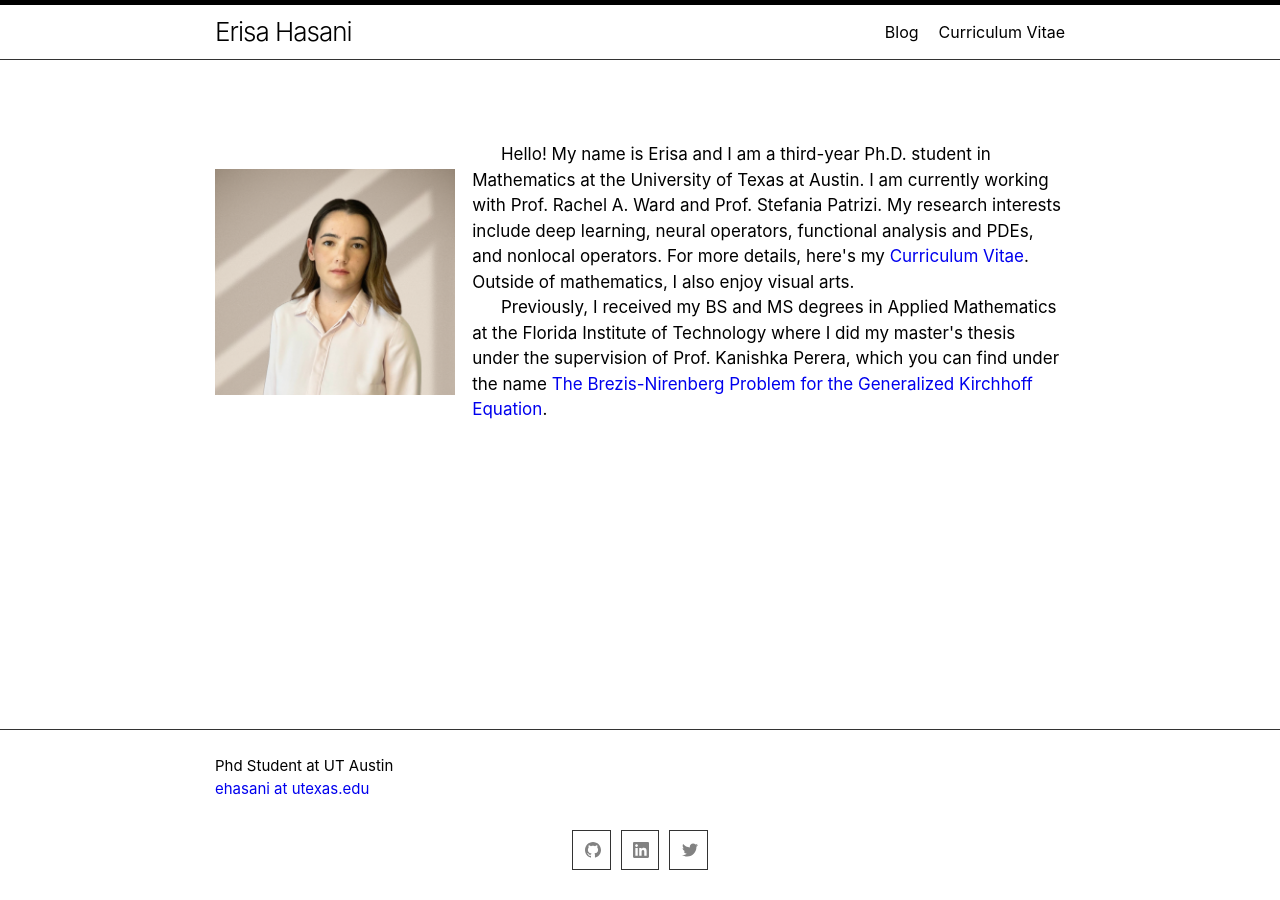
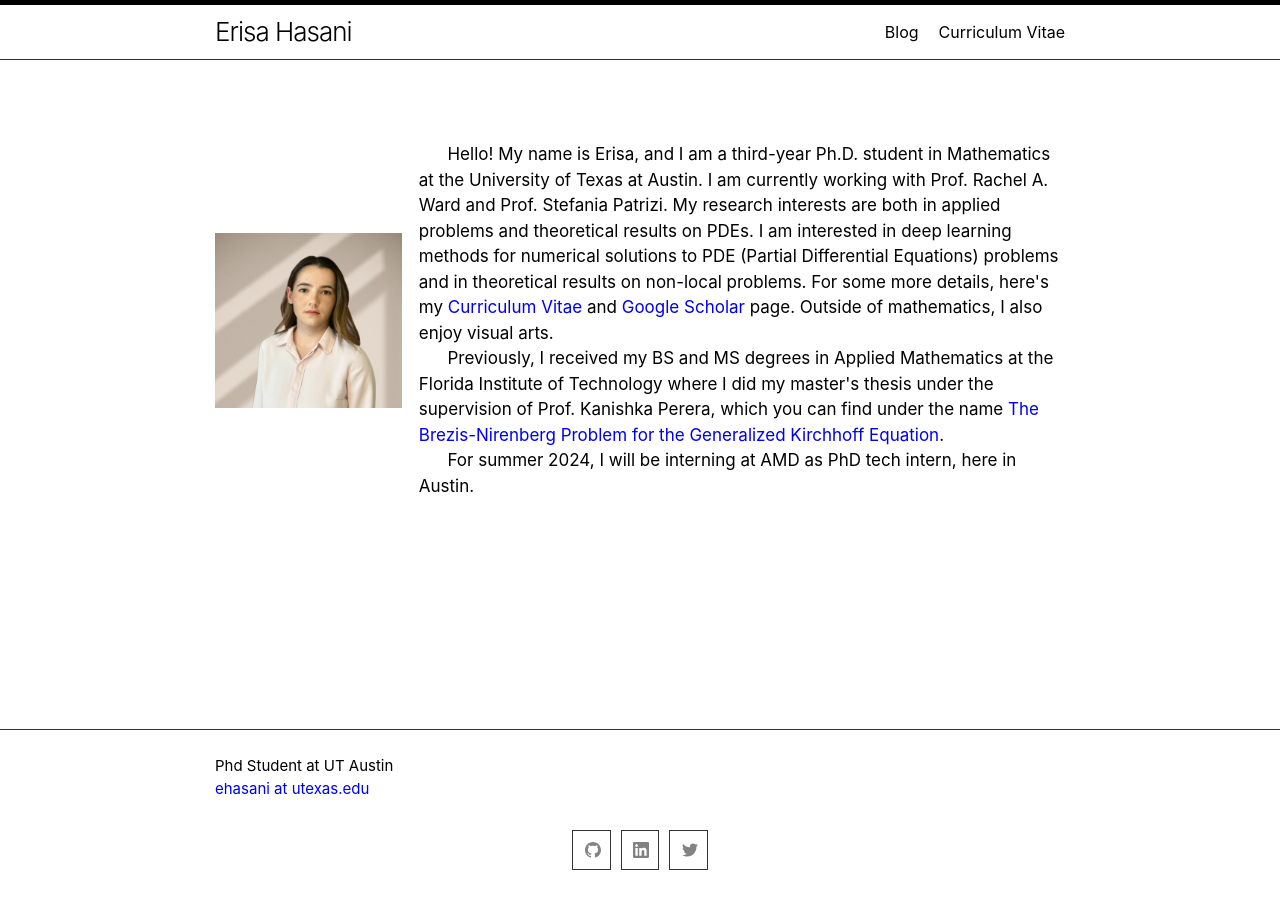
Before and after one commit to erisahasani/erisahasani.github.io, a Jekyll site: the page built from index.md, in a window 1280 px wide. Built offline with Jekyll 4.4.1, drawn with Linux system fonts in a browser that asks for light colours.

Commit message:
little updates

```diff
--- a/index.md
+++ b/index.md
@@ -41,9 +41,11 @@ img {
       <div class="text">
         <div>
             &nbsp; &nbsp; &nbsp;
-            Hello! My name is Erisa and I am a third-year Ph.D. student in Mathematics at the University of Texas at Austin. I am currently working with Prof. Rachel A. Ward and Prof. Stefania Patrizi. My research interests include deep learning, neural operators, functional analysis and PDEs, and nonlocal operators. For more details, here's my <a href="https://www.ehasani.com/cv/">Curriculum Vitae</a>. Outside of mathematics, I also enjoy visual arts.
+            Hello! My name is Erisa, and I am a third-year Ph.D. student in Mathematics at the University of Texas at Austin. I am currently working with Prof. Rachel A. Ward and Prof. Stefania Patrizi. My research interests are both in applied problems and theoretical results on PDEs. I am interested in deep learning methods for numerical solutions to PDE (Partial Differential Equations) problems and in theoretical results on non-local problems. For some more details, here's my <a href="https://www.ehasani.com/cv/">Curriculum Vitae</a> and <a href="https://scholar.google.com/citations?user=LtO6zfcAAAAJ&hl=en">Google Scholar</a> page. Outside of mathematics, I also enjoy visual arts.
         <br>
             &nbsp; &nbsp; &nbsp; Previously, I received my BS and MS degrees in Applied Mathematics at the Florida Institute of Technology where I did my master's thesis under the supervision of Prof. Kanishka Perera, which you can find under the name <a href="https://repository.fit.edu/etd/942/">The Brezis-Nirenberg Problem for the Generalized Kirchhoff Equation</a>.
+          <br>
+            &nbsp; &nbsp; &nbsp; For summer 2024, I will be interning at AMD as PhD tech intern, here in Austin.
         </div>
       </div>
     </div>
```
Also changed, not shown: other parts of index.md (+1 -1 lines), cv.md (+1 -1 lines).
